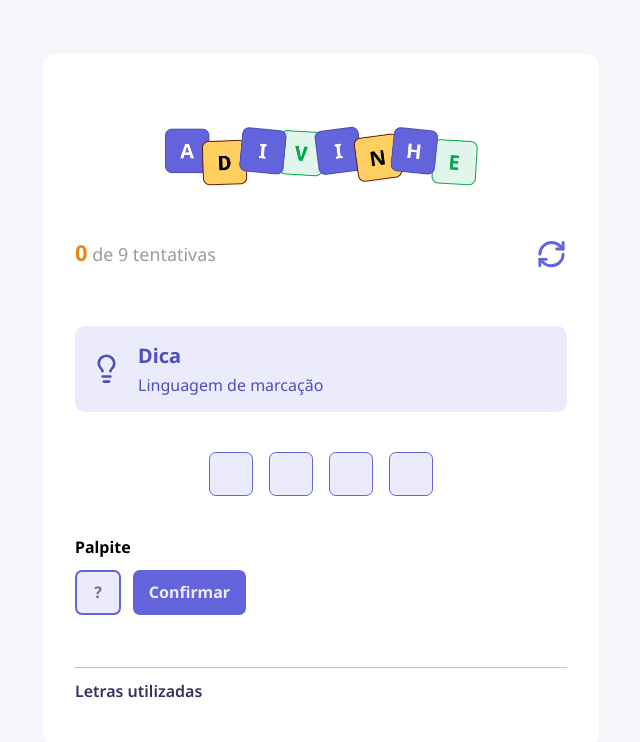
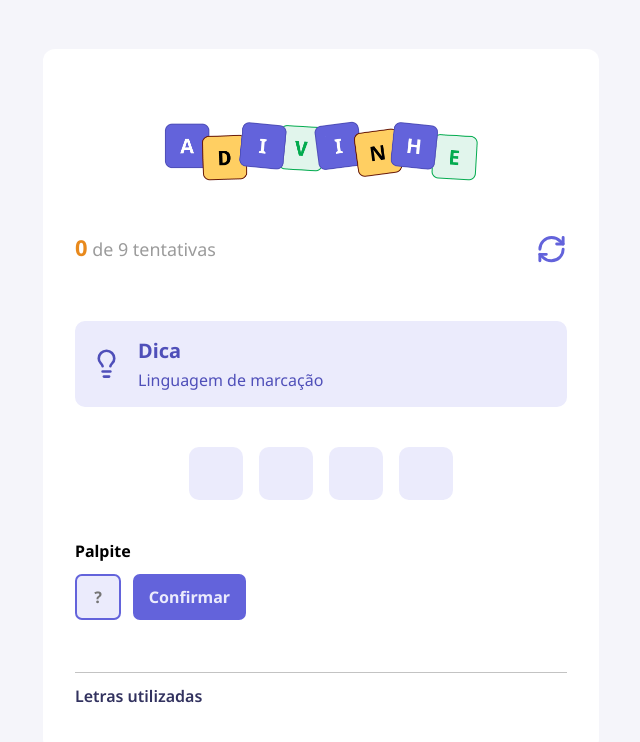
Before and after one commit to Alice7H/projeto-adivinhe, a React (Vite) app: page / in a window 1280 px wide. Shown: the top 742 px of the page, without its empty margins (319-959 px from the left). Built offline with nearby package versions, Linux system fonts and the light colour scheme.

Commit message:
refactor: change Letter size from small to default

```diff
--- a/src/App.tsx
+++ b/src/App.tsx
@@ -100,7 +100,6 @@ function App() {
                 <Letter
                 key={index}
                 value={letterUsed?.value}
-                size="small"
                 color={letterUsed?.correct ? "correct" : "default"} />
               )
             })
```
